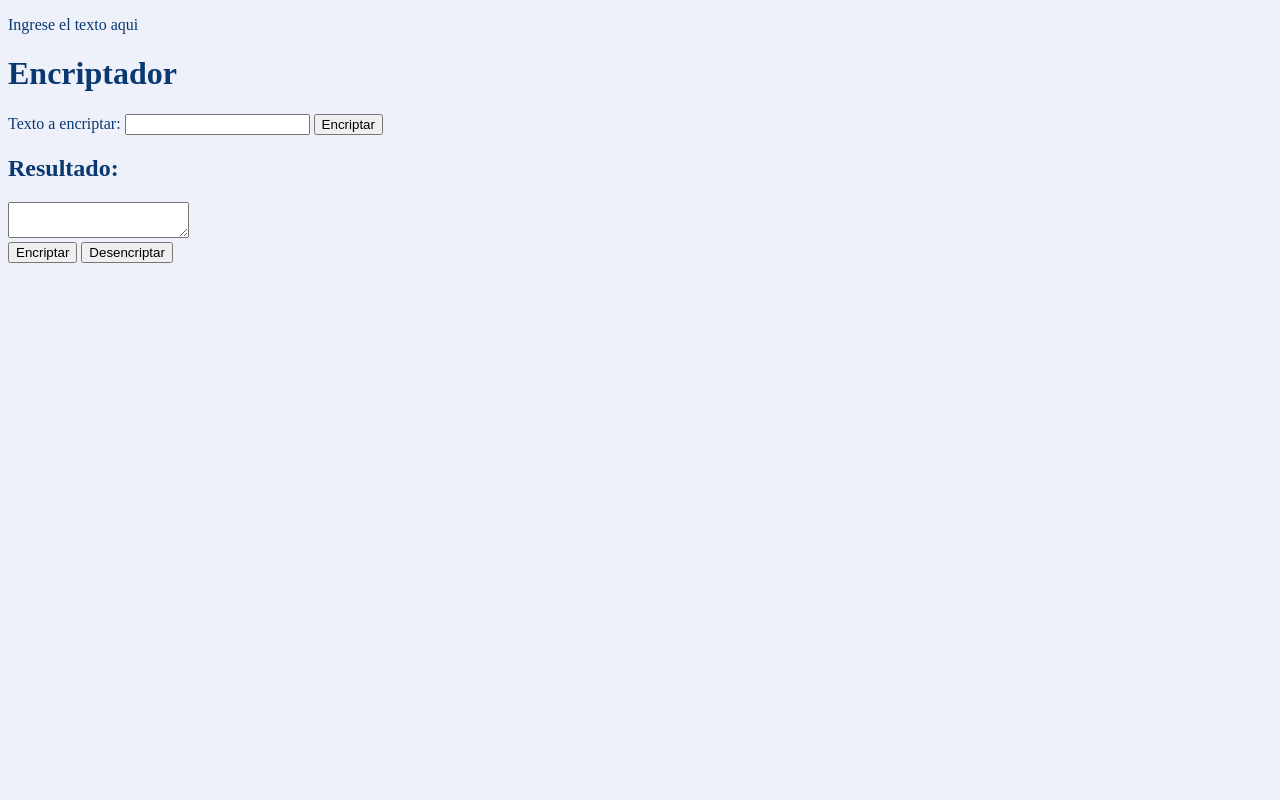
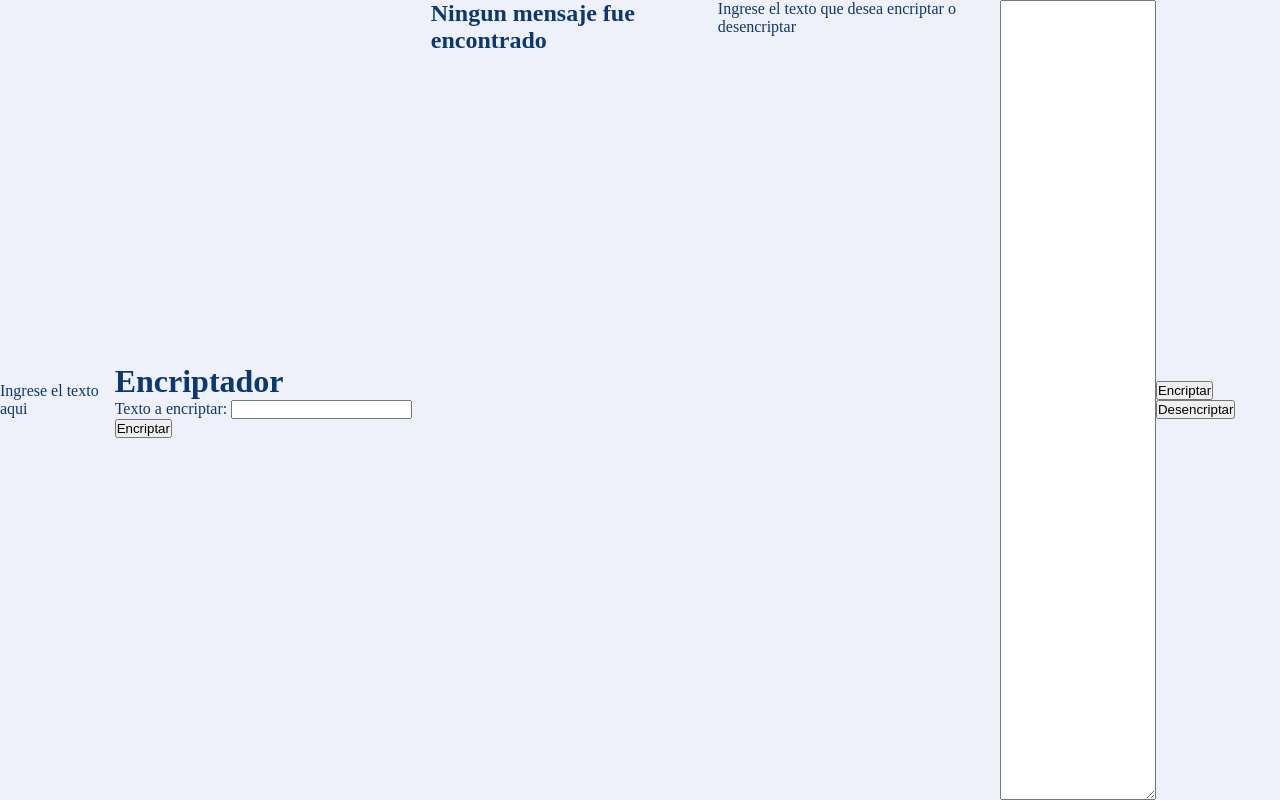
Before and after one commit to oto-ml/Encriptador, a plain HTML site: page index.html in a window 1280 px wide. Drawn offline with Linux system fonts and the light colour scheme.

Commit message:
Trying css selectors

```diff
--- a/index.html
+++ b/index.html
@@ -12,14 +12,8 @@
 
     </header>
 
-    <main>
+    <main class="principal">
         <p>Ingrese el texto aqui</p>
-    </main>
-
-    <footer>
-
-    </footer>
-
         <div class="container">
             <h1>Encriptador</h1>
             <form action="main.js" method="post">
@@ -30,12 +24,20 @@
         </div>
 
         <div class="result">
-        <h2>Resultado:</h2>
+            <h2>Ningun mensaje fue encontrado</h2>
+            <p>Ingrese el texto que desea encriptar o desencriptar</p>
             <textarea id="result-text" readonly></textarea>
         </div>
         <div class="buttons">
             <button id="encrypt-btn">Encriptar</button>
             <button id="decrypt-btn">Desencriptar</button>
         </div>
+    </main>
+
+    <footer>
+
+    </footer>
+
+
 
 </html>
--- a/style.css
+++ b/style.css
@@ -1,6 +1,41 @@
+* {
+    margin: 0;
+    padding: 0;
+}
+
 body {
     background-color: #EFF1FA;
     color: #0A3871;
+    height: 100vh;
+    box-sizing: border-box;
+}
+
+.principal {
+    display: flex;
+    justify-content: center;
+    align-items: center;
+    height: 100vh;
+    justify-content: space-between;
+}
+
+.result {
+    display: flex;
+    justify-content: center;
+    align-items: fixed;
+    height: 100vh;
+    border-radius: 50px;
+    box-sizing: border-box;
+    justify-content: flex-end;
+}
+
+.result-text {
+    display: flex;
+    justify-content: center;
+    align-items: center;
+    height: 100vh;
+    border-radius: 50px;
+    box-sizing: border-box;
+    justify-content: flex-end;
 }
 
 button-e {
```
Lines whose indentation alone changed are shown as unchanged.
